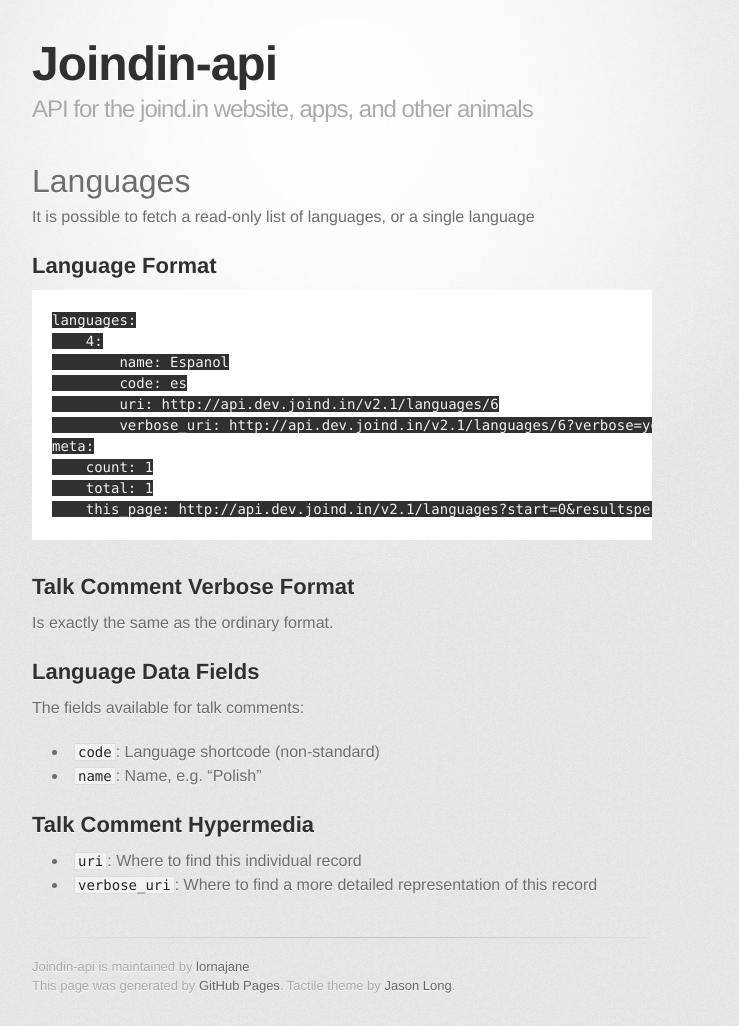
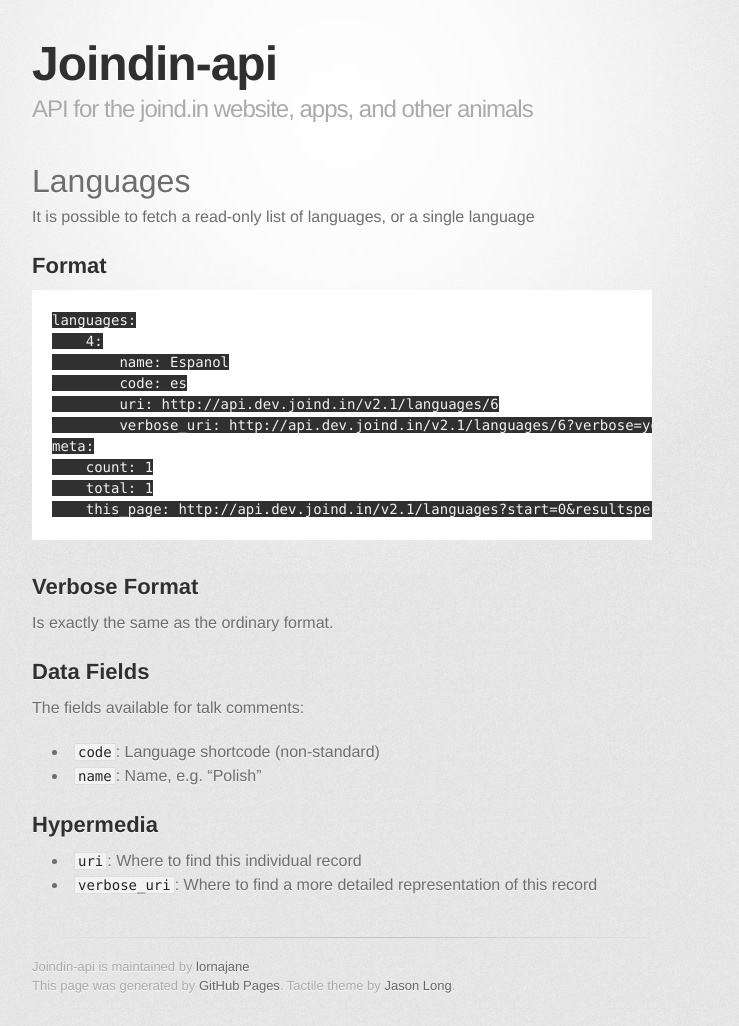
Before and after one commit to joindin/joindin-api, a Jekyll site: the page built from languages.md, in a window 1280 px wide. Shown: the whole page, without its empty margins (298-1037 px from the left). Built offline with Jekyll 4.4.1, drawn with Linux system fonts in a browser that asks for light colours; some web fonts are replaced.

Commit message:
Update languages documentation page
Make the titles of each section make sense. Also, remove the duplication
of the type of end point this is as the page is so short that it's
overkill.

```diff
--- a/languages.md
+++ b/languages.md
@@ -7,7 +7,7 @@
 
 It is possible to fetch a read-only list of languages, or a single language
 
-## Language Format
+## Format
 
 ~~~~
 languages:
@@ -22,18 +22,18 @@
     this_page: http://api.dev.joind.in/v2.1/languages?start=0&resultsperpage=20
 ~~~~
 
-## Talk Comment Verbose Format
+## Verbose Format
 
 Is exactly the same as the ordinary format.
 
-## Language Data Fields
+## Data Fields
 
 The fields available for talk comments:
 
 *  ``code``: Language shortcode (non-standard)
 *  ``name``: Name, e.g. "Polish"
 
-## Talk Comment Hypermedia
+## Hypermedia
 
 *  ``uri``: Where to find this individual record
 *  ``verbose_uri``: Where to find a more detailed representation of this record
```
